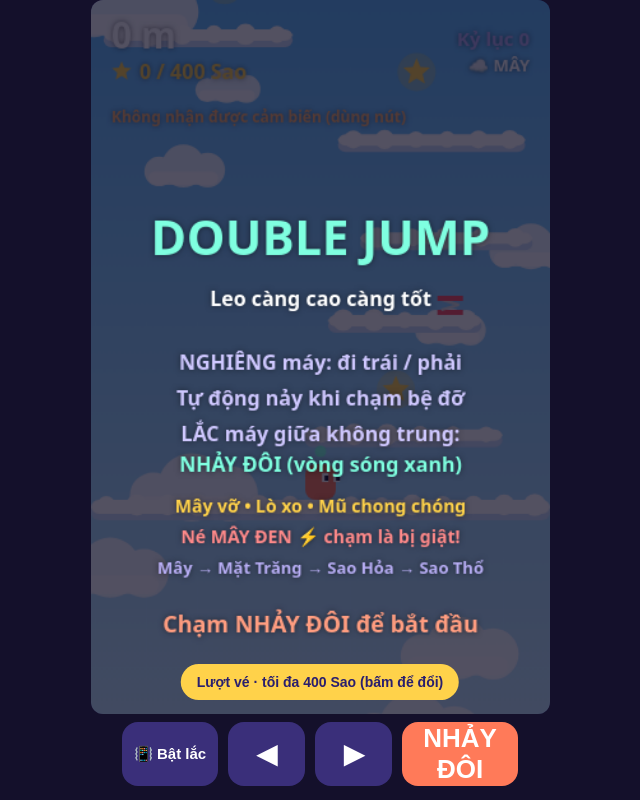
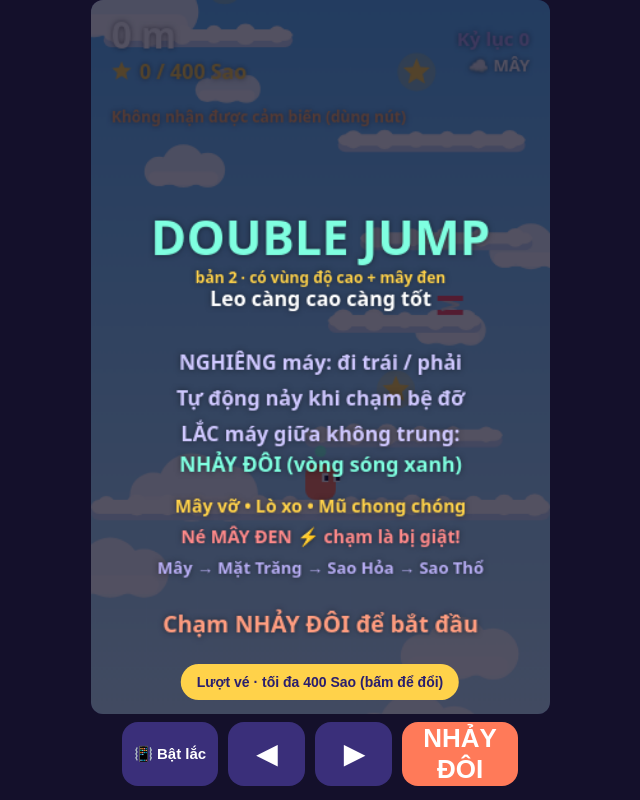
Before and after one commit to thegianghugi/double-jump, a plain HTML site: page index.html in a window 1280 px wide. Shown: the whole page, without its empty margins (320-960 px from the left). Drawn offline with Linux system fonts and the light colour scheme.

Commit message:
Version label + no-cache meta
Co-Authored-By: Claude Sonnet 5.5 <noreply@anthropic.com>
Claude-Session: https://claude.ai/code/session_011cGTri9Ma5MYu5na2G8n3K

```diff
--- a/index.html
+++ b/index.html
@@ -3,7 +3,7 @@
 <head>
 <meta charset="utf-8">
 <meta name="viewport" content="width=device-width,initial-scale=1,user-scalable=no">
-<title>Game Double Jump</title>
+<meta http-equiv="Cache-Control" content="no-cache, no-store, must-revalidate"><meta http-equiv="Pragma" content="no-cache"><title>Game Double Jump</title>
 <style>
 *{box-sizing:border-box;-webkit-tap-highlight-color:transparent;user-select:none;-webkit-user-select:none}
 html,body{margin:0;height:100%;background:#14102b;color:#fff;font-family:system-ui,sans-serif;overflow:hidden;touch-action:none}
@@ -349,7 +349,7 @@ function draw(){
   }
   if(state==='start'){
     ctx.fillStyle='rgba(10,8,30,.7)';ctx.fillRect(0,0,W,H);
-    txt('DOUBLE JUMP',W/2,200,38,'#7fffe0');
+    txt('DOUBLE JUMP',W/2,200,38,'#7fffe0');txt('bản 2 · có vùng độ cao + mây đen',W/2,222,12,'#ffd24a');
     txt('Leo càng cao càng tốt',W/2,240,16,'#fff');
     txt('NGHIÊNG máy: đi trái / phải',W/2,290,16,'#cfc8ff');
     txt('Tự động nảy khi chạm bệ đỡ',W/2,318,16,'#cfc8ff');
```
